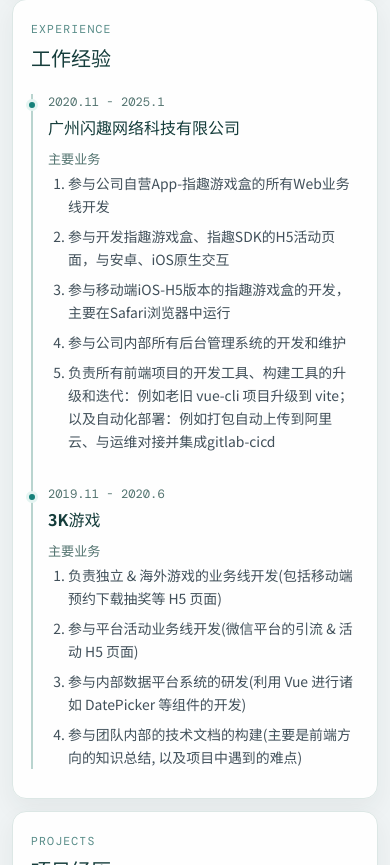
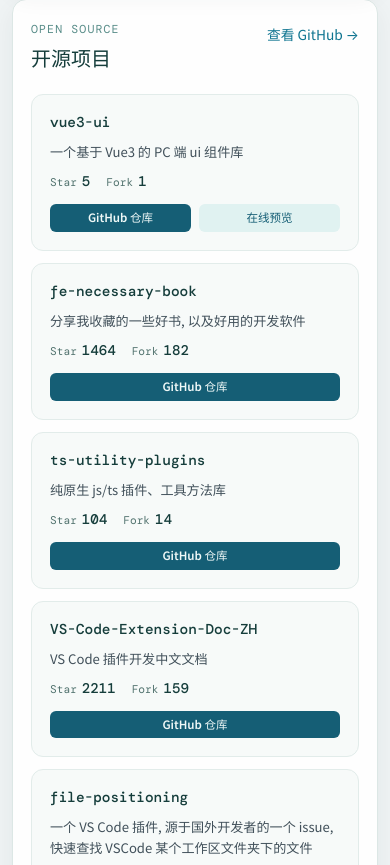
Before and after one commit to ddzy/resume, a Vue app: page / in a window 390 px wide. Shown: the part 939-1804 px from the top of the page. Built offline with nearby package versions, Linux system fonts and the light colour scheme.

Commit message:
feat: ui优化

```diff
--- a/src/App.vue
+++ b/src/App.vue
@@ -1,8 +1,9 @@
 <script setup lang="ts">
 import ExperienceList from './components/ExperienceList.vue'
+import OpenSourceList from './components/OpenSourceList.vue'
 import ProjectList from './components/ProjectList.vue'
 import ResumeHeader from './components/ResumeHeader.vue'
-import { careerObjective, githubStats, openSource, skillGroups, skillTags } from './data/resume'
+import { careerObjective, githubStats, skillGroups, skillTags } from './data/resume'
 </script>
 
 <template>
@@ -26,6 +27,17 @@
       </article>
     </section>
 
+    <section class="panel open-source-panel" aria-labelledby="open-source-title">
+      <div class="open-source-heading">
+        <div>
+          <p class="section-kicker">Open source</p>
+          <h2 id="open-source-title">开源项目</h2>
+        </div>
+        <a href="https://github.com/ddzy" target="_blank" rel="noopener noreferrer">查看 GitHub →</a>
+      </div>
+      <OpenSourceList />
+    </section>
+
     <section class="content-grid">
       <article class="panel experience-panel">
         <div class="section-heading"><p class="section-kicker">Experience</p><h2>工作经验</h2></div>
@@ -43,12 +55,6 @@
           <section v-for="group in skillGroups" :key="group.title" class="skill-group">
             <h3>{{ group.title }}</h3>
             <ol><li v-for="item in group.items" :key="item">{{ item }}</li></ol>
-          </section>
-          <section class="skill-group">
-            <h3>开源</h3>
-            <ol>
-              <li v-for="([name, href, description]) in openSource" :key="name"><a :href="href" target="_blank" rel="noopener noreferrer">{{ name }}</a> {{ description }}</li>
-            </ol>
           </section>
         </article>
         <article class="panel objective-panel">
@@ -79,6 +85,27 @@
   gap: 20px;
   margin-top: 20px;
   align-items: start;
+}
+
+.open-source-panel {
+  margin-top: 20px;
+}
+
+.open-source-heading {
+  display: flex;
+  gap: 16px;
+  align-items: flex-start;
+  justify-content: space-between;
+
+  h2 {
+    margin-bottom: 20px;
+  }
+
+  a {
+    flex: 0 0 auto;
+    padding-top: 2px;
+    font-size: 0.86rem;
+  }
 }
 
 .panel {
@@ -238,6 +265,10 @@
     margin-top: 12px;
   }
 
+  .open-source-panel {
+    margin-top: 12px;
+  }
+
   .panel {
     padding: 22px 18px;
     border-radius: 14px;
--- /dev/null
+++ b/src/components/OpenSourceList.vue
@@ -0,0 +1,156 @@
+<script setup lang="ts">
+import { openSourceProjects } from '../data/resume'
+</script>
+
+<template>
+  <div class="open-source-list">
+    <article
+      v-for="project in openSourceProjects"
+      :key="project.name"
+      class="open-source-card"
+    >
+      <h3>{{ project.name }}</h3>
+      <p>{{ project.description }}</p>
+      <dl aria-label="GitHub 仓库统计">
+        <div><dt>Star</dt><dd>{{ project.stars }}</dd></div>
+        <div><dt>Fork</dt><dd>{{ project.forks }}</dd></div>
+      </dl>
+      <div class="project-actions" :aria-label="`${project.name} 项目入口`">
+        <a :href="project.githubHref" target="_blank" rel="noopener noreferrer">GitHub 仓库</a>
+        <a v-if="project.previewHref" :href="project.previewHref" target="_blank" rel="noopener noreferrer">在线预览</a>
+      </div>
+    </article>
+  </div>
+</template>
+
+<style scoped lang="scss">
+.open-source-list {
+  display: grid;
+  grid-template-columns: repeat(3, minmax(0, 1fr));
+  gap: 12px;
+}
+
+.open-source-card {
+  display: grid;
+  grid-template-rows: auto 1fr auto auto;
+  gap: 10px;
+  min-height: 156px;
+  padding: 18px;
+  background: #f7faf9;
+  border: 1px solid #e2ecea;
+  border-radius: 12px;
+  transition: border-color 160ms ease, box-shadow 160ms ease, transform 160ms ease;
+
+  &:hover,
+  &:focus-within {
+    border-color: #9bc7bf;
+    box-shadow: 0 8px 18px rgba(32, 59, 56, 0.1);
+    transform: translateY(-2px);
+
+    .project-actions {
+      pointer-events: auto;
+      opacity: 1;
+      transform: translateY(0);
+    }
+  }
+
+  h3 {
+    margin: 0;
+    color: var(--color-ink);
+    font-family: 'DM Mono', monospace;
+    font-size: 0.9rem;
+  }
+
+  p {
+    margin: 0;
+    color: #41505a;
+    font-size: 0.82rem;
+    line-height: 1.6;
+  }
+
+  dl {
+    display: flex;
+    gap: 16px;
+    align-self: end;
+    margin: 0;
+  }
+
+  dl div {
+    display: flex;
+    gap: 5px;
+    align-items: baseline;
+  }
+
+  dt {
+    color: var(--color-muted);
+    font-family: 'DM Mono', monospace;
+    font-size: 0.7rem;
+  }
+
+  dd {
+    margin: 0;
+    color: var(--color-ink);
+    font-family: 'DM Mono', monospace;
+    font-size: 0.88rem;
+    font-weight: 700;
+  }
+}
+
+.project-actions {
+  display: flex;
+  gap: 8px;
+  margin-top: 4px;
+  pointer-events: none;
+  opacity: 0;
+  transform: translateY(4px);
+  transition: opacity 160ms ease, transform 160ms ease;
+
+  a {
+    flex: 1;
+    padding: 7px 8px;
+    color: #eff8f7;
+    background: #155e75;
+    border-radius: 6px;
+    font-size: 0.72rem;
+    font-weight: 600;
+    line-height: 1.2;
+    text-align: center;
+
+    &:hover,
+    &:focus-visible {
+      color: #fff;
+      background: #0f4c5c;
+      text-decoration: none;
+    }
+
+    + a {
+      color: #155e75;
+      background: #e0f2f1;
+
+      &:hover,
+      &:focus-visible {
+        color: #0f4c5c;
+        background: #c8e7e1;
+      }
+    }
+  }
+}
+
+@media (max-width: 1000px) {
+  .open-source-list {
+    grid-template-columns: repeat(2, minmax(0, 1fr));
+  }
+}
+
+@media (max-width: 680px) {
+  .open-source-list {
+    grid-template-columns: 1fr;
+  }
+
+  .project-actions {
+    pointer-events: auto;
+    opacity: 1;
+    transform: none;
+  }
+}
+</style>
--- a/src/data/resume.ts
+++ b/src/data/resume.ts
@@ -129,14 +129,60 @@
   },
 ]
 
-export const openSource = [
-  ['vue3-ui', 'https://github.com/ddzy/vue3-ui', '一个基于 Vue3 的 PC 端 ui 组件库'],
-  ['fe-necessary-book', 'https://github.com/ddzy/fe-necessary-book', '分享我收藏的一些好书, 以及好用的开发软件(Star: 1.5K; Fork: 186)'],
-  ['ts-utility-plugins', 'https://github.com/ddzy/ts-utility-plugins', '纯原生 js/ts 插件、工具方法库(Star: 104; Fork: 19)'],
-  ['VS-Code-Extension-Doc-ZH', 'https://github.com/Liiked/VS-Code-Extension-Doc-ZH', 'VS Code 插件开发中文文档(Star: 2.1K; Fork: 60)'],
-  ['file-positioning', 'https://github.com/ddzy/file-positioning', '一个 VS Code 插件, 源于国外开发者的一个 issue, 快速查找 VSCode 某个工作区文件夹下的文件'],
-  ['cf-rune-calculator', 'https://github.com/ddzy/cf-rune-calculator', '为知名网游穿越火线写的一款网页版无尽挑战符文辅助计算工具, 累计访问量已超 `10K+`'],
-] as const
+export type OpenSourceProject = {
+  name: string
+  githubHref: string
+  previewHref?: string
+  description: string
+  stars: number
+  forks: number
+}
+
+export const openSourceProjects: readonly OpenSourceProject[] = [
+  {
+    name: 'vue3-ui',
+    githubHref: 'https://github.com/ddzy/vue3-ui',
+    previewHref: 'https://yyge.top/vue3-ui/',
+    description: '一个基于 Vue3 的 PC 端 ui 组件库',
+    stars: 5,
+    forks: 1,
+  },
+  {
+    name: 'fe-necessary-book',
+    githubHref: 'https://github.com/ddzy/fe-necessary-book',
+    description: '分享我收藏的一些好书, 以及好用的开发软件',
+    stars: 1464,
+    forks: 182,
+  },
+  {
+    name: 'ts-utility-plugins',
+    githubHref: 'https://github.com/ddzy/ts-utility-plugins',
+    description: '纯原生 js/ts 插件、工具方法库',
+    stars: 104,
+    forks: 14,
+  },
+  {
+    name: 'VS-Code-Extension-Doc-ZH',
+    githubHref: 'https://github.com/Liiked/VS-Code-Extension-Doc-ZH',
+    description: 'VS Code 插件开发中文文档',
+    stars: 2211,
+    forks: 159,
+  },
+  {
+    name: 'file-positioning',
+    githubHref: 'https://github.com/ddzy/file-positioning',
+    description: '一个 VS Code 插件, 源于国外开发者的一个 issue, 快速查找 VSCode 某个工作区文件夹下的文件',
+    stars: 4,
+    forks: 4,
+  },
+  {
+    name: 'cf-rune-calculator',
+    githubHref: 'https://github.com/ddzy/cf-rune-calculator',
+    description: '为知名网游穿越火线写的一款网页版无尽挑战符文辅助计算工具, 累计访问量已超 `10K+`',
+    stars: 4,
+    forks: 1,
+  },
+]
 
 export const careerObjective = [
   ['期望城市', '广州、东莞'],
```
Also changed, not shown: 1 other file (tests, documents, lock files or other folders).
